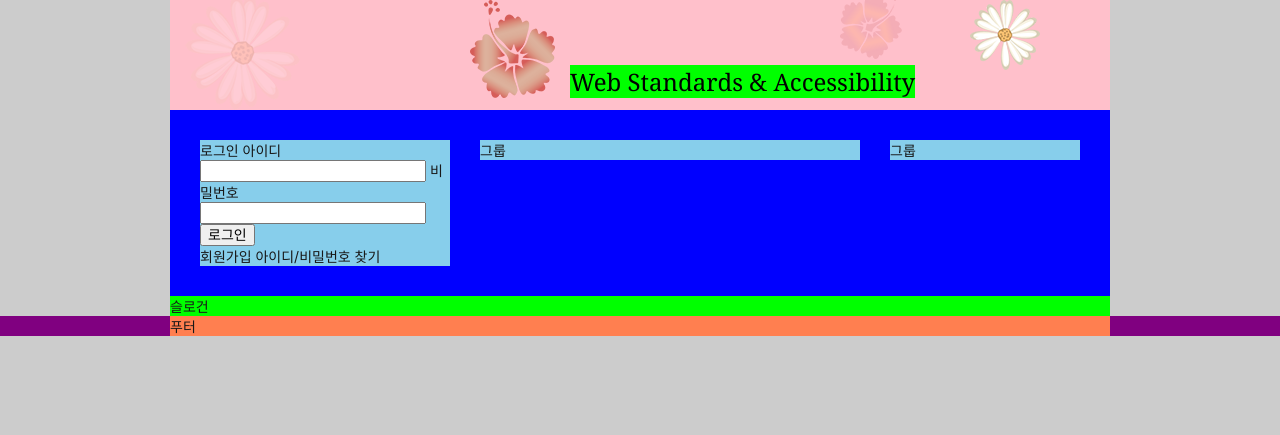
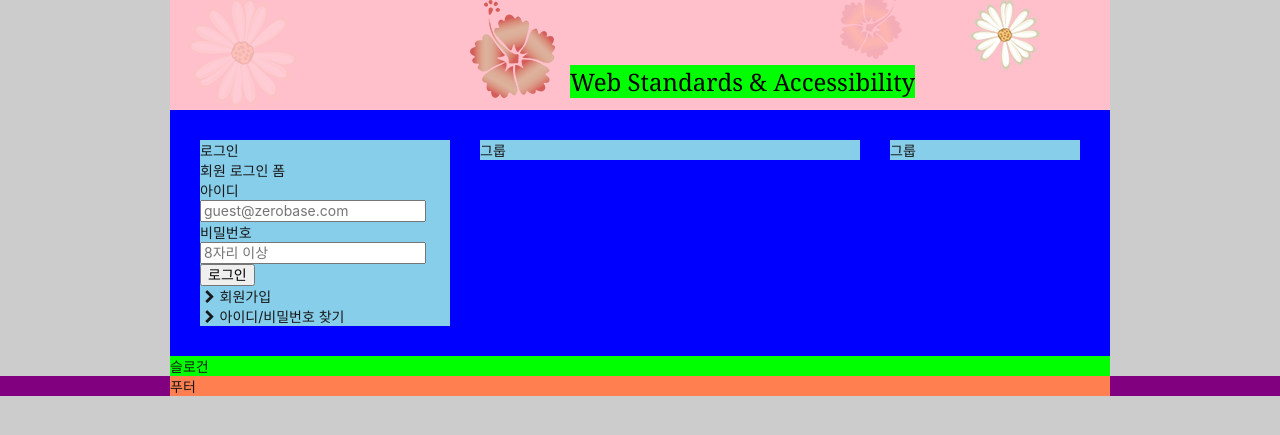
Before and after one commit to chjy0202/connectTo, a website: page HTML5/index.html in a window 1280 px wide. Shown: the part 139-574 px from the top of the page. Drawn offline with Linux system fonts and the light colour scheme; a web font is replaced by a local one.

Commit message:
로그인 입력창 레이아웃 마크업 완성

```diff
--- a/HTML5/index.html
+++ b/HTML5/index.html
@@ -146,20 +146,23 @@
   <main class="main">
     <div class="group group1">
       <section class="login">
-        로그인
-        <label for="">
-          아이디
-          <input type="text" class="id" />
-        </label>
-        <label for="">
-          비밀번호
-          <input type="password" class="password" />
-        </label>
-        <button class="btn-login">로그인</button>
-        <section>
-          <a href="/" class="newmember">회원가입</a>
-          <a href="/" class="find-id-or-password">아이디/비밀번호 찾기</a>
-        </section>
+        <h2 class="login-title">로그인</h2>
+        <form method="POST" action="https://formspree.io/seulbinim@gmail.com" class="login-form">
+          <fieldset>
+            <legend>회원 로그인 폼</legend>
+            <div class="user-email">
+              <label for="userEmail">아이디</label><input type="email" id="userEmail" required="required" placeholder="guest@zerobase.com" />
+            </div>
+            <div class="user-pwd">
+              <label for="userPwd">비밀번호</label><input type="apssword" id="userPwd" required="required" placeholder="8자리 이상" />
+            </div>
+            <button type="submit" class="login-button">로그인</button>
+          </fieldset>
+        </form>
+        <ul class="sign">
+          <li><a href="/" class="icon-right-open">회원가입</a></li>
+          <li><a href="/" class="icon-right-open">아이디/비밀번호 찾기</a></li>
+        </ul>
       </section>
     </div>
     <div class="group group2">그룹</div>
```
